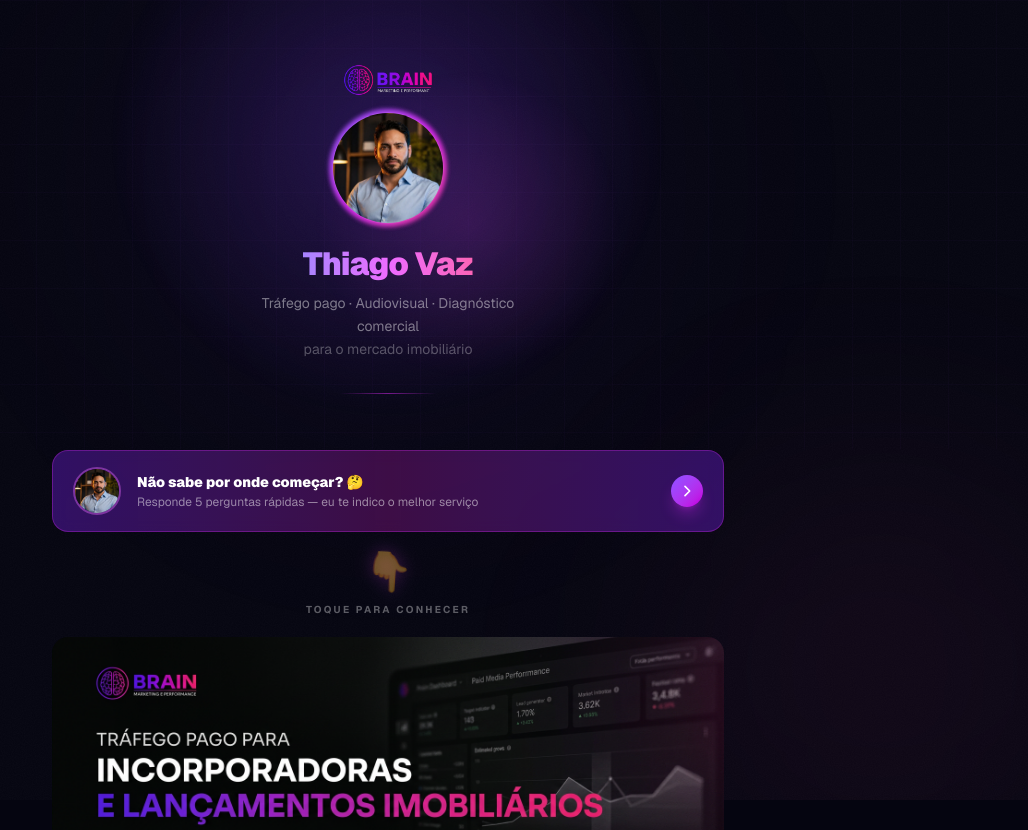
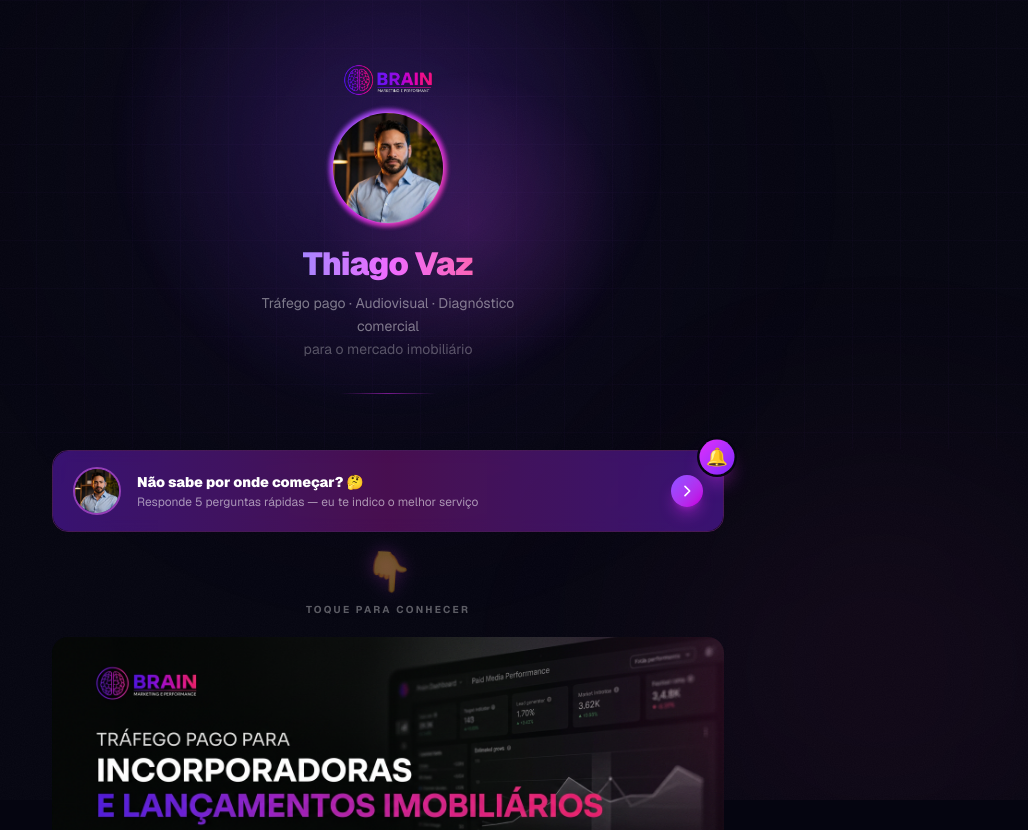
Before and after one commit to thiagovazvscode/brain-marketing, a Next.js app: page /hub in a window 1280 px wide. Shown: the top 830 px of the page, without its empty margins (252-1280 px from the left). Built offline with nearby package versions, Linux system fonts and the light colour scheme.

Commit message:
feat: quiz trigger com sino e badge

```diff
--- a/src/app/hub/page.tsx
+++ b/src/app/hub/page.tsx
@@ -343,6 +343,31 @@ export default function HubPage() {
         }
         .quiz-slide-up { animation: quiz-up .38s cubic-bezier(.4,0,.2,1) both; }
 
+        /* ── Quiz bell shake (notificação) ── */
+        @keyframes quiz-bell {
+          0%, 80%, 100% { transform: rotate(0deg) scale(1); }
+          83%  { transform: rotate(-5deg) scale(1.025); }
+          86%  { transform: rotate(5deg)  scale(1.025); }
+          89%  { transform: rotate(-4deg) scale(1.015); }
+          92%  { transform: rotate(4deg)  scale(1.015); }
+          95%  { transform: rotate(-2deg) scale(1.005); }
+          98%  { transform: rotate(2deg)  scale(1.005); }
+        }
+        .quiz-bell { animation: quiz-bell 4s ease-in-out infinite; transform-origin: center; }
+
+        @keyframes quiz-border-glow {
+          0%, 100% { box-shadow: 0 0 0 0 rgba(217,70,239,0), 0 0 0 0 rgba(139,92,246,0); border-color: rgba(217,70,239,.30); }
+          50%       { box-shadow: 0 0 22px 5px rgba(217,70,239,.20), 0 0 40px 10px rgba(139,92,246,.12); border-color: rgba(217,70,239,.75); }
+        }
+        .quiz-border-glow { animation: quiz-border-glow 2s ease-in-out infinite; }
+
+        @keyframes badge-bounce {
+          0%, 100% { transform: scale(1); }
+          40%       { transform: scale(1.25); }
+          60%       { transform: scale(0.92); }
+        }
+        .badge-bounce { animation: badge-bounce 1.8s ease-in-out infinite; }
+
         /* ── Scroll reveal ── */
         .sr {
           opacity: 0;
@@ -431,25 +456,31 @@ export default function HubPage() {
           <div className="mx-auto max-w-2xl">
 
             {/* ── Quiz trigger ── */}
+            <div className="sr mb-6 quiz-bell quiz-border-glow relative rounded-2xl border">
+              {/* Badge sino */}
+              <span className="badge-bounce absolute -right-2 -top-2 z-10 flex h-7 w-7 items-center justify-center rounded-full bg-gradient-to-br from-fuchsia-500 to-violet-600 text-sm shadow-lg shadow-fuchsia-500/40 ring-2 ring-[#050510]">
+                🔔
+              </span>
               <button
                 onClick={() => setQuizOpen(true)}
-              className="sr mb-6 block w-full cursor-pointer rounded-2xl border border-fuchsia-500/30 bg-gradient-to-r from-violet-900/60 via-fuchsia-900/50 to-violet-900/60 px-5 py-4 text-left backdrop-blur-sm transition hover:border-fuchsia-400/60 hover:from-violet-800/70 hover:via-fuchsia-800/60 hover:to-violet-800/70 active:scale-[0.98]"
+                className="block w-full cursor-pointer rounded-2xl bg-gradient-to-r from-violet-900/70 via-fuchsia-900/60 to-violet-900/70 px-5 py-4 text-left backdrop-blur-sm transition hover:from-violet-800/80 hover:via-fuchsia-800/70 hover:to-violet-800/80 active:scale-[0.98]"
               >
                 <div className="flex items-center gap-4">
-                <div className="relative h-12 w-12 shrink-0 overflow-hidden rounded-full border-2 border-fuchsia-400/40">
+                  <div className="relative h-12 w-12 shrink-0 overflow-hidden rounded-full border-2 border-fuchsia-400/50">
                     <Image src="/images/fundador.webp" alt="Thiago Vaz" fill className="object-cover object-top" />
                   </div>
                   <div className="min-w-0 flex-1">
                     <p className="text-sm font-black text-white">Não sabe por onde começar? 🤔</p>
-                  <p className="mt-0.5 text-xs text-white/50">Responde 5 perguntas rápidas — eu te indico o melhor serviço</p>
+                    <p className="mt-0.5 text-xs text-white/55">Responde 5 perguntas rápidas — eu te indico o melhor serviço</p>
                   </div>
-                <div className="shrink-0 rounded-full bg-gradient-to-br from-violet-500 to-fuchsia-600 p-2 shadow-lg shadow-fuchsia-500/30">
+                  <div className="shrink-0 rounded-full bg-gradient-to-br from-violet-500 to-fuchsia-600 p-2 shadow-lg shadow-fuchsia-500/40">
                     <svg className="h-4 w-4 text-white" fill="none" viewBox="0 0 24 24" stroke="currentColor" strokeWidth={2.5}>
                       <path strokeLinecap="round" strokeLinejoin="round" d="M9 5l7 7-7 7" />
                     </svg>
                   </div>
                 </div>
               </button>
+            </div>
 
             {/* Indicador mãozinha */}
             <div className="mb-5 flex flex-col items-center gap-1.5 text-white/35">
```
Lines whose indentation alone changed are shown as unchanged.
